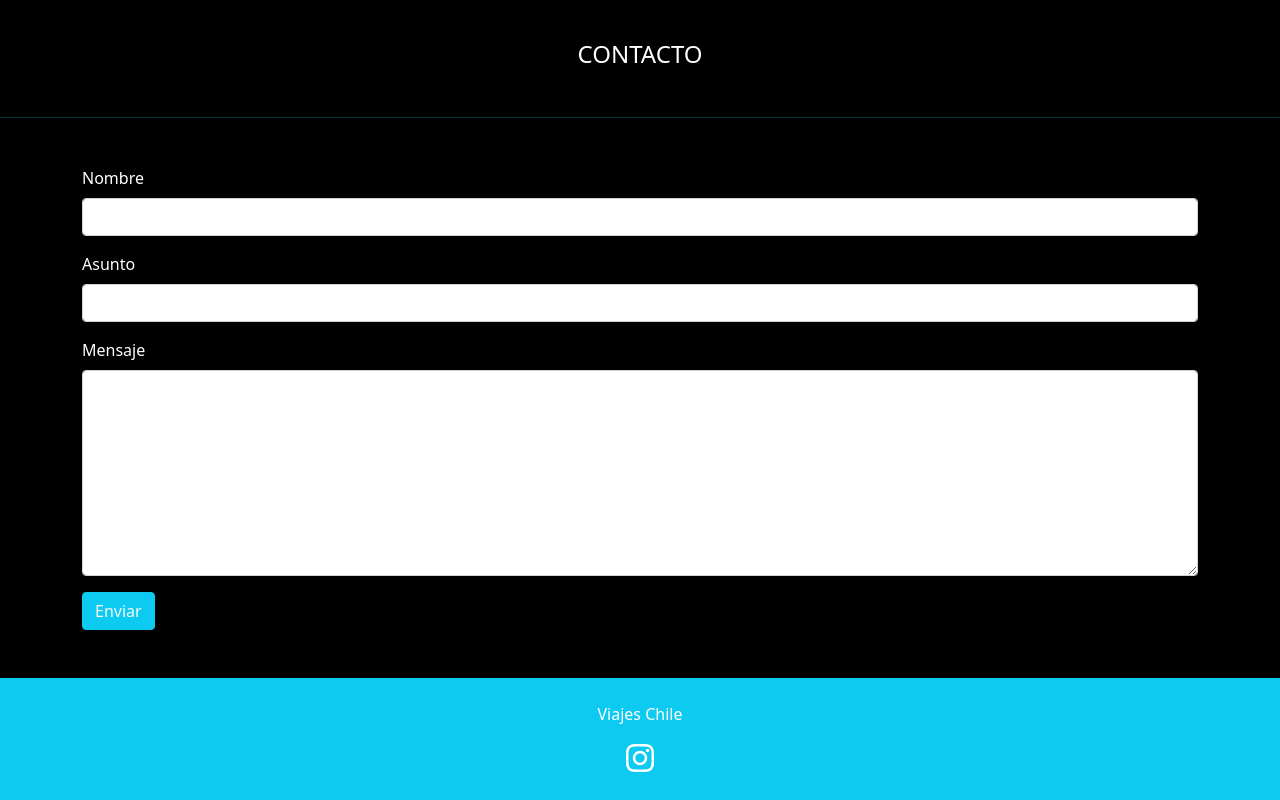
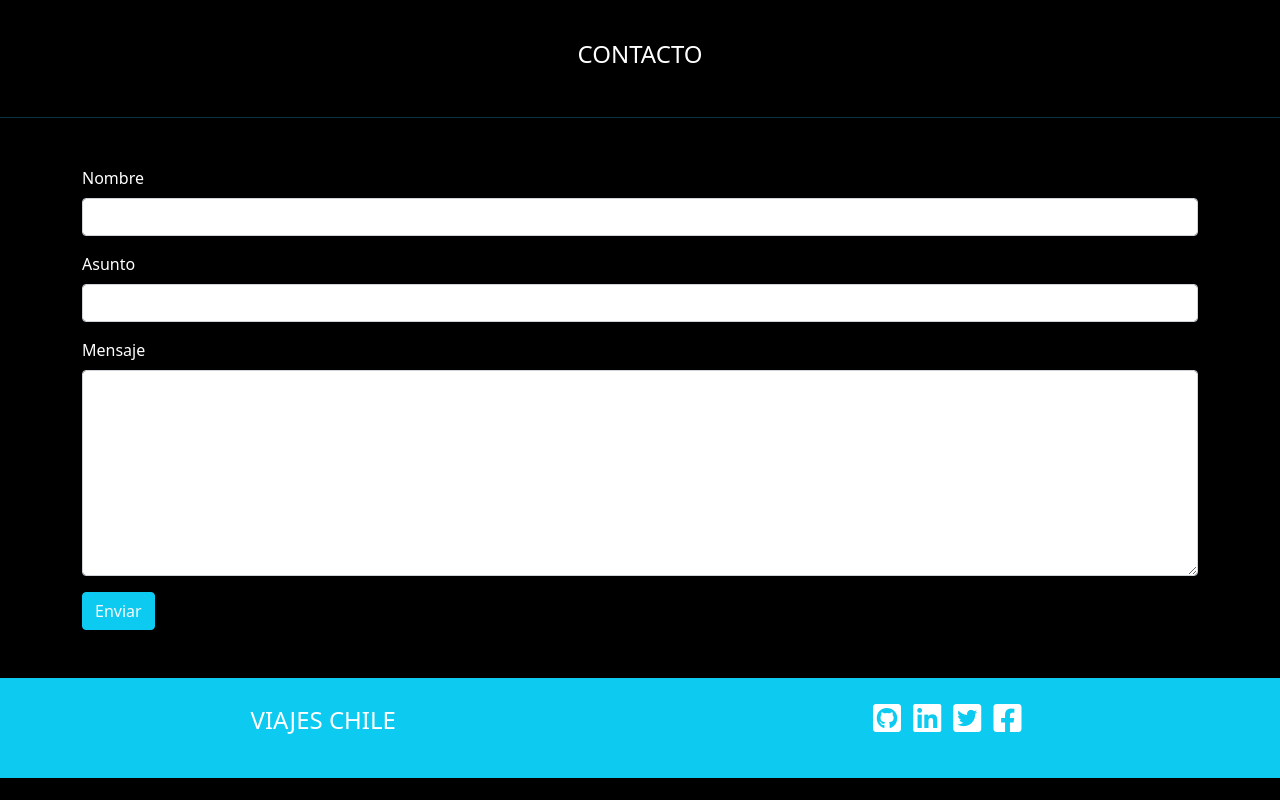
Before and after one commit to Fiorelotto/viajeschile_jacqueline_baez, a plain HTML site: page index.html in a window 1280 px wide. Shown: the part 1970-2770 px from the top of the page. After the commit the page ends 2748 px from the top, so only its background shows below. Drawn offline with nearby package versions, Linux system fonts and the light colour scheme.

Commit message:
arreglo footer

```diff
--- a/index.html
+++ b/index.html
@@ -179,16 +179,17 @@
       </section>
 
       <footer class="container-fluid text-center bg-info py-4">
-          <div>
+          <div class="footer-wrap">
             <div>
-                <p>Viajes Chile</p>
+                <p class="fs-4 text">VIAJES CHILE</p>
             </div>
-            <i class="fa-brands fa-instagram fa-2x mx-2" data-bs-toggle="tooltrip" data-placement="top" title=""></i>
+            <div>
+              <i class="fa-brands fa-github-square fa-2x me-2" data-bs-toggle="tooltip" data-placement="top" title="github"></i>
+              <i class="fa-brands fa-linkedin fa-2x me-2" data-bs-toggle="tooltip" data-placement="top" title="linkedin"></i>
+              <i class="fa-brands fa-twitter-square fa-2x me-2" data-bs-toggle="tooltip" data-placement="top" title="twitter"></i>
+              <i class="fa-brands fa-facebook-square fa-2x me-2" data-bs-toggle="tooltip" data-placement="top" title="facebook"></i>
+            </div>
           </div>
-
-
-
-
       </footer>
 
     <!--Bootstrap-->
```
